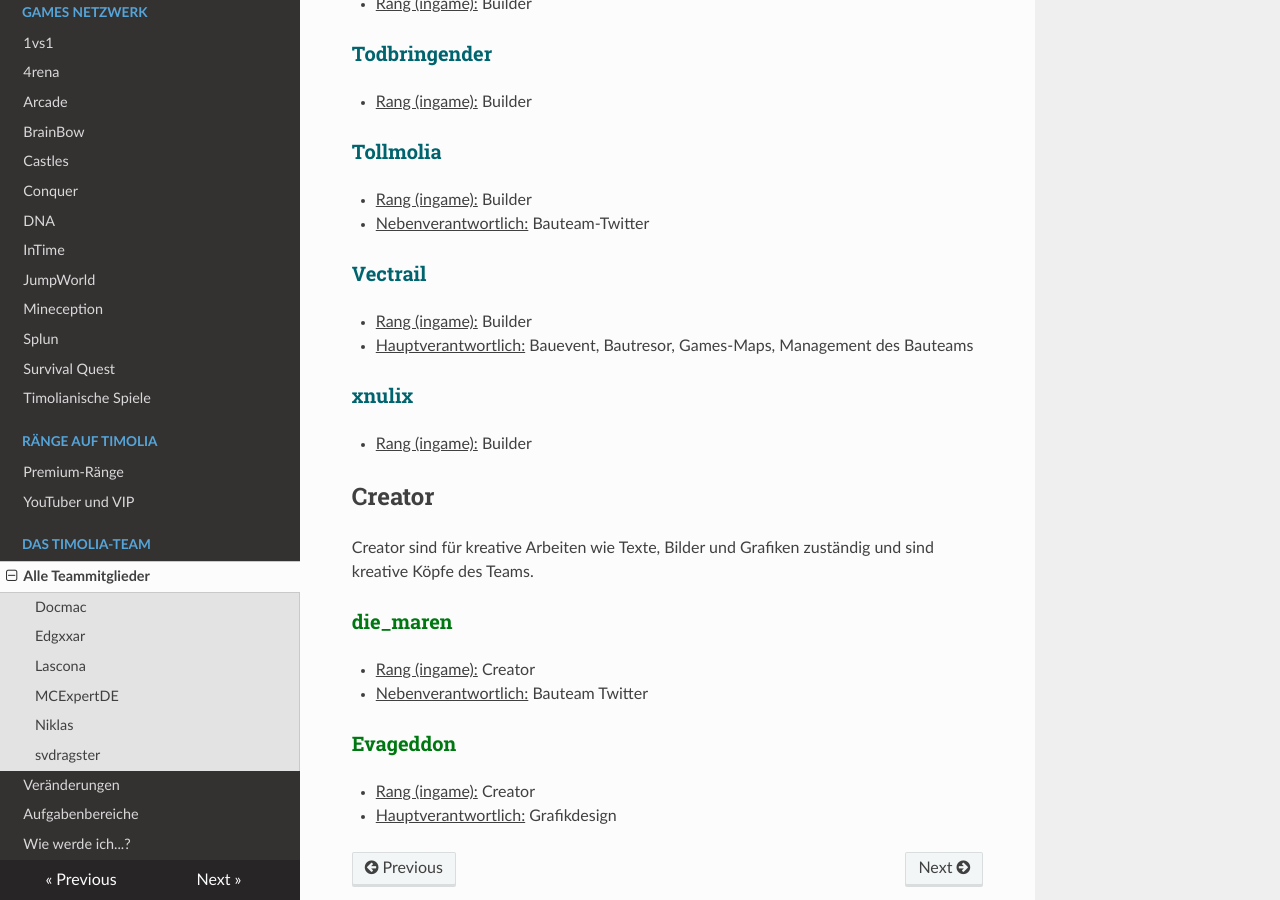
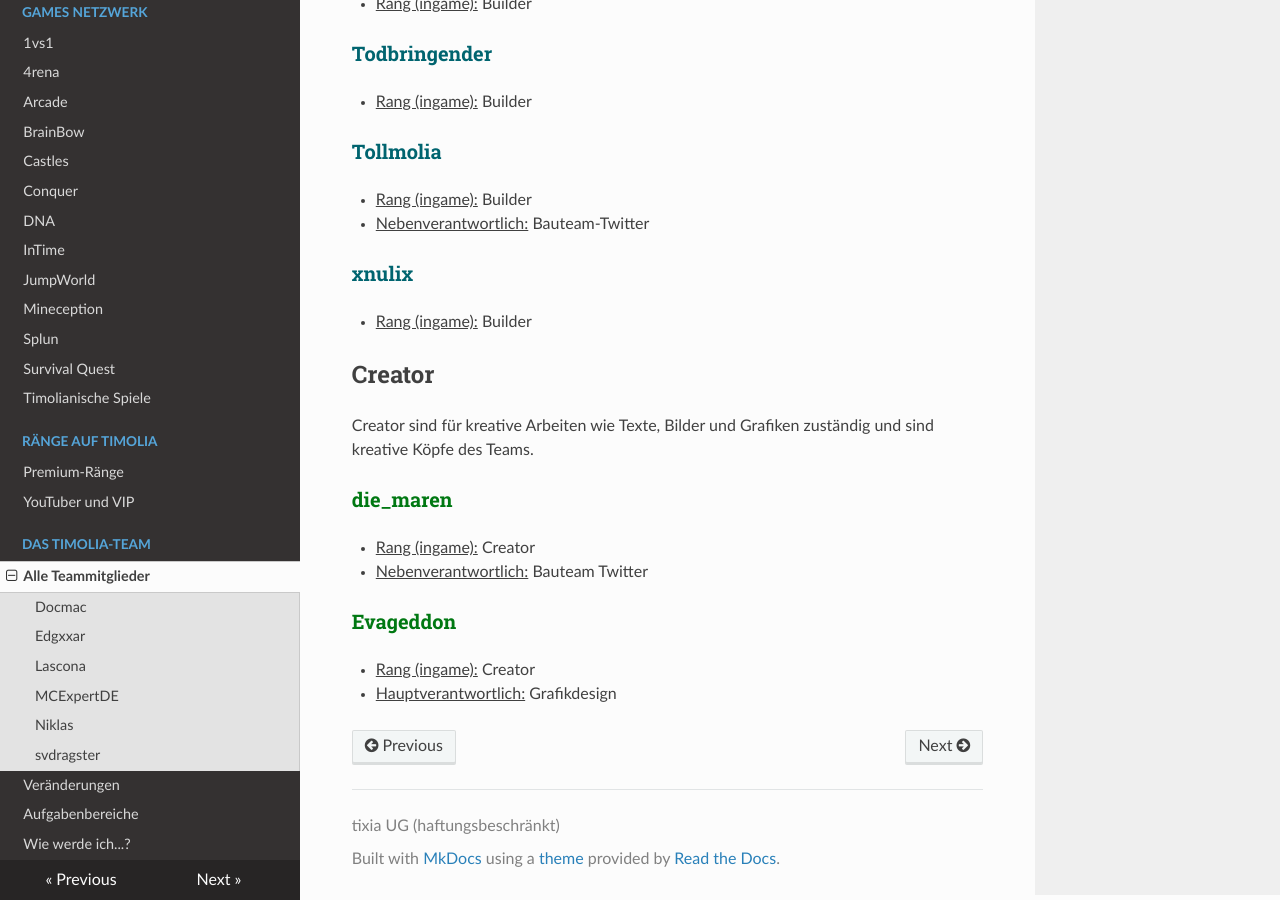
Before and after one commit to TimoliaDE/HowTo, an MkDocs documentation site: the page built from docs/team/members.md, in a window 1280 px wide and 900 px high, scrolled down 8651 px. Built offline with MkDocs 1.6.1, drawn with Linux system fonts in a browser that asks for light colours; nearby versions of some CDN libraries; old or Windows-style settings are respelled for this version of MkDocs.

Commit message:
geh weg trail

```diff
--- a/docs/team/members.md
+++ b/docs/team/members.md
@@ -278,10 +278,6 @@ Sie sind für die Arenen und Maps des Timolia-Netzwerkes verantwortlich und entw
 - <u>Rang (ingame):</u> Builder
 - <u>Nebenverantwortlich:</u> Bauteam-Twitter
 
-### <strong><span style="color:#00646F">Vectrail</span></strong>
-- <u>Rang (ingame):</u> Builder
-- <u>Hauptverantwortlich:</u> Bauevent, Bautresor, Games-Maps, Management des Bauteams
-
 ### <strong><span style="color:#00646F">xnulix</span></strong>
 - <u>Rang (ingame):</u> Builder
 
```
